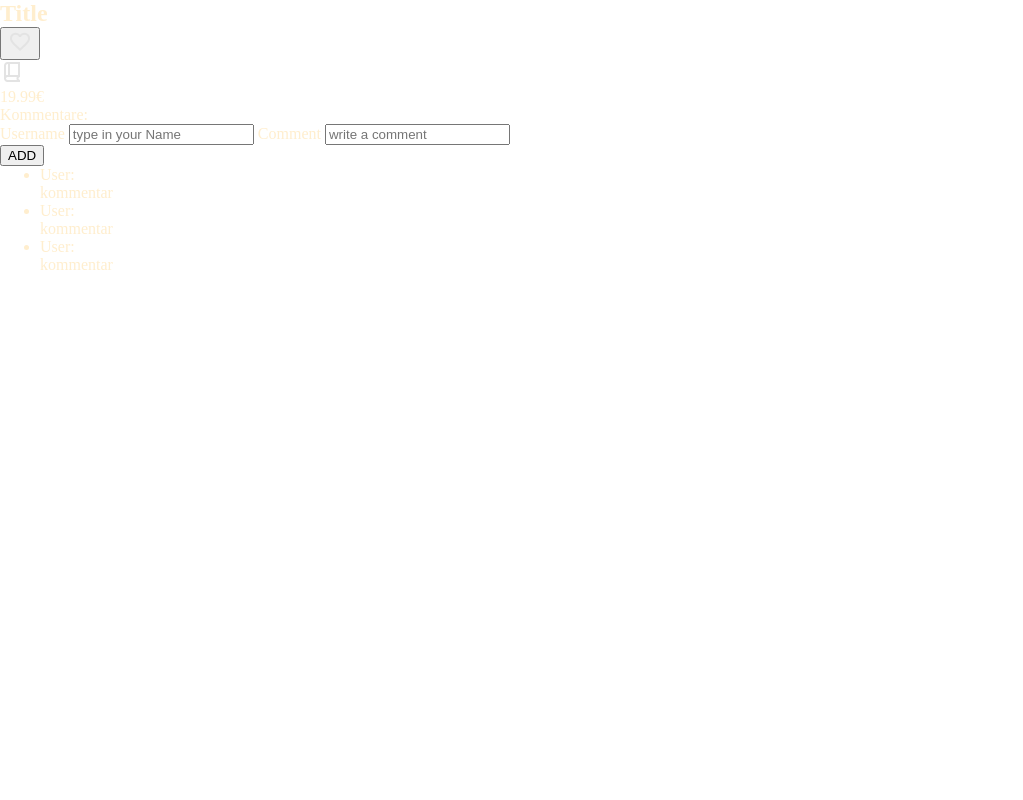
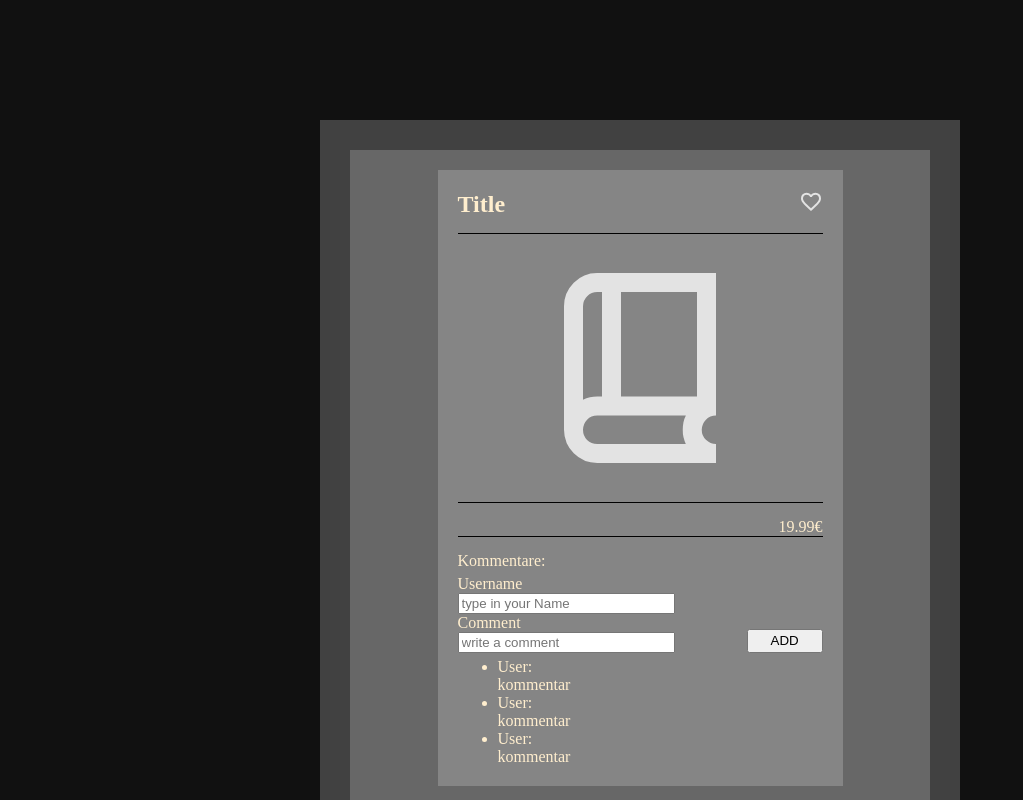
Before and after one commit to MXM-BSGR/BOOKSTORE, a plain HTML site: page index.html in a window 1280 px wide. Shown: the top 800 px of the page, without its empty margins (0-1023 px from the left). Drawn offline with Linux system fonts and the light colour scheme.

Commit message:
feat(css): add base layout styling

```diff
--- a/style.css
+++ b/style.css
@@ -3,7 +3,15 @@
     /* STYLE */
 
     /* ============================================================== */
+    body {
+        width: 100vw;
 
+        /* background-color: rgb(70, 52, 87); */
+        background-color: rgb(17, 17, 17);
+        display: flex;
+        justify-content: center;
+
+    }
 
     /* ------------------------------------------------------------- */
 
@@ -14,6 +22,126 @@
     /* ------------------------------------------------------------- */
 
     /* #region   MAIN  */
+
+    main {
+        display: flex;
+        justify-content: center;
+        width: 50%;
+        height: 100%;
+        min-height: 100dvh;
+        /* flex: 1; */
+        /* background-color: plum; */
+        background-color: rgba(255, 255, 255, 0.2);
+        margin-block: 120px;
+
+    }
+
+    .BooksWrapper {
+        display: flex;
+        flex-direction: column;
+        gap: 15px;
+        justify-content: flex-start;
+        align-items: center;
+        width: 100%;
+        margin: 30px;
+        padding: 20px;
+        /* background-color: purple; */
+        background-color: rgba(255, 255, 255, 0.2);
+
+    }
+
+
+    .Book {
+        display: flex;
+        flex-direction: column;
+        justify-content: space-between;
+        align-items: flex-start;
+        width: 75%;
+        height: fit-content;
+        /* background-color: rgb(143, 217, 247); */
+        background-color: rgba(255, 255, 255, 0.2);
+        padding: 20px;
+        gap: 15px;
+
+    }
+
+    .HeaderBook {
+        display: flex;
+        flex-direction: row;
+        justify-content: space-between;
+        align-items: center;
+        width: 100%;
+        height: fit-content;
+    }
+
+    .LikeButtonForBook {
+        all: unset;
+
+    }
+
+    .LikeButtonForBook img {
+        cursor: pointer;
+
+    }
+
+    .CoverArea {
+        display: flex;
+        justify-content: center;
+        align-items: center;
+        padding: 20px;
+        width: 100%;
+        border-top: 1px solid black;
+        border-bottom: 1px solid black;
+    }
+
+    .BookCover {
+        width: 70%;
+        /* aspect-ratio: 1/1; */
+    }
+
+    .Price {
+        width: 100%;
+        text-align: end;
+        border-bottom: 1px solid black;
+
+    }
+
+    .CommentsWrapper {
+        display: flex;
+        flex-direction: column;
+        justify-content: flex-start;
+        width: 100%;
+    }
+
+    .CommentInputArea {
+        display: flex;
+        justify-content: space-between;
+        align-items: flex-end;
+        max-width: 100%;
+        padding: 5px 0;
+
+    }
+
+    .InputfieldWrapper {
+        display: flex;
+        flex-direction: column;
+        width: 100%;
+    }
+
+    .UserNameInputfield {
+        width: 75%;
+    }
+
+    .CommentInputfield {
+        width: 75%;
+    }
+
+    .AddCommentButton {
+        width: 25%;
+        height: 24px;
+        cursor: pointer;
+    }
+
 
     /* #endregion */
 
```
